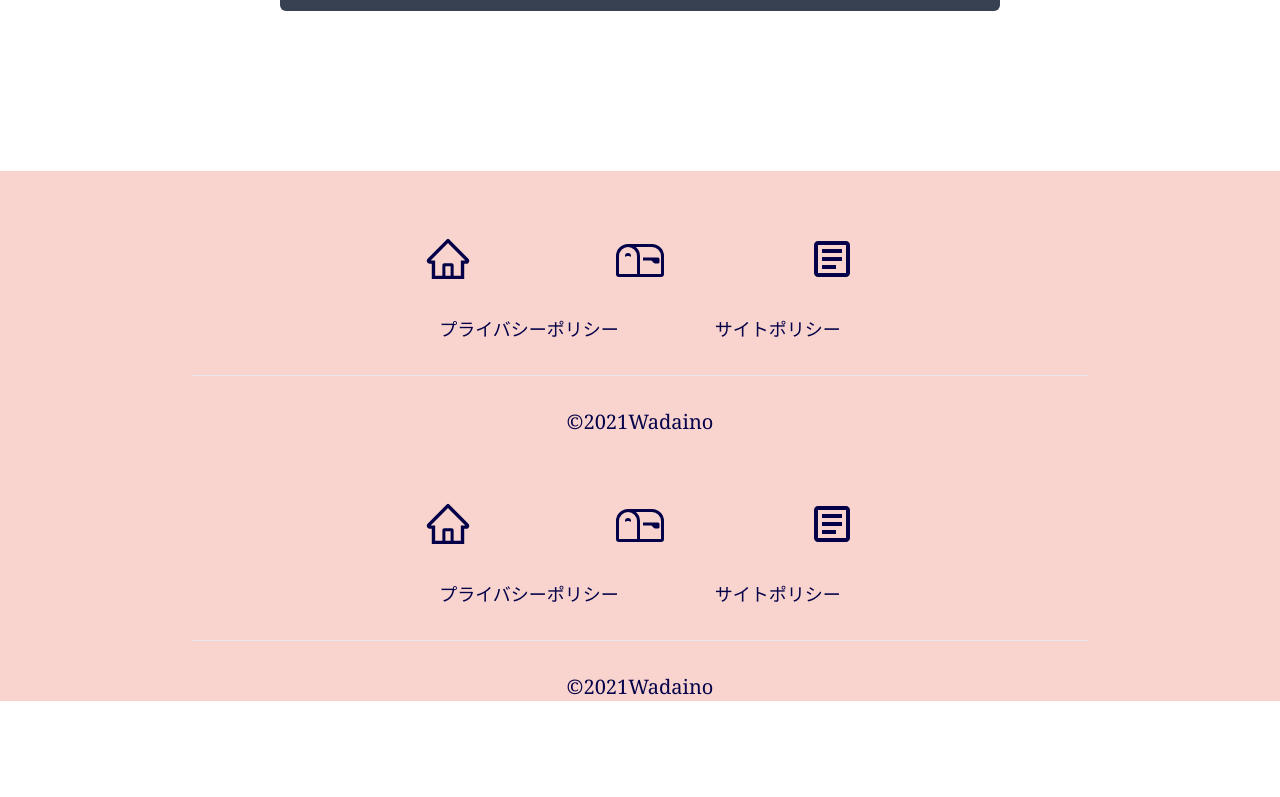
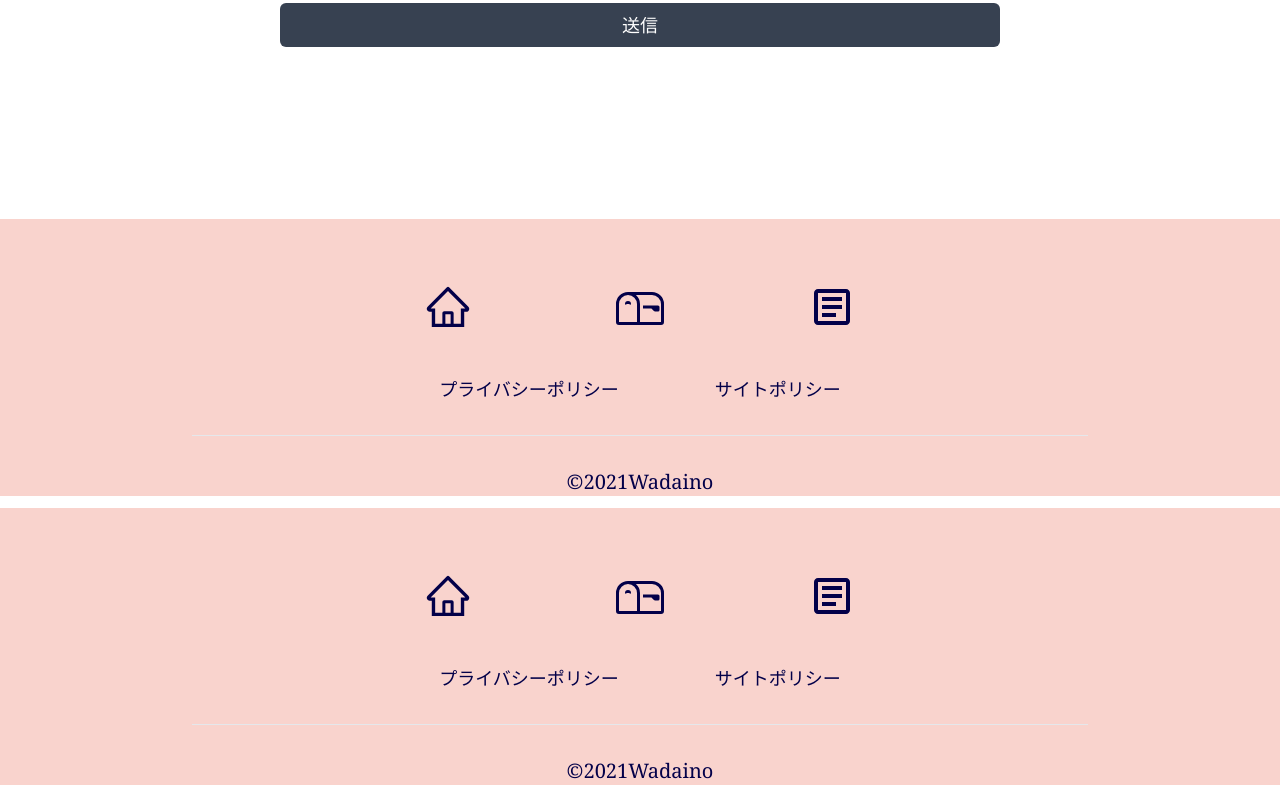
Before and after one commit to aka2kigit/nextjs-blog, a Next.js app: page /contact in a window 1280 px wide. Shown: the part 892-1689 px from the top of the page. Before the commit the page ends 1593 px from the top, so only its background shows below. Built offline with nearby package versions, Linux system fonts and the light colour scheme; no server answers.

Commit message:
flex change

```diff
--- a/styles/globals.css
+++ b/styles/globals.css
@@ -26,4 +26,7 @@
     @apply border-t-4;
     @apply border-b-4;
   }
+  .flex {
+    @apply my-3;
+  }
 }
```
